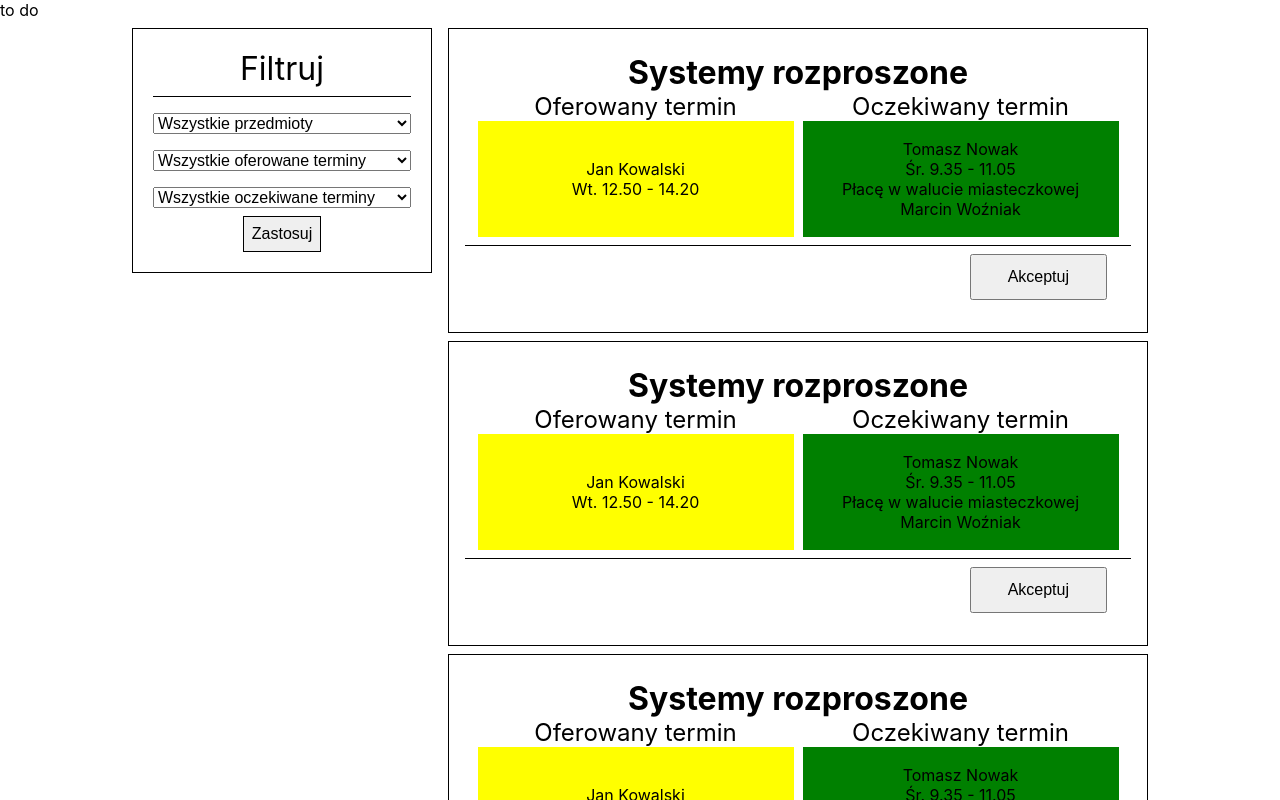
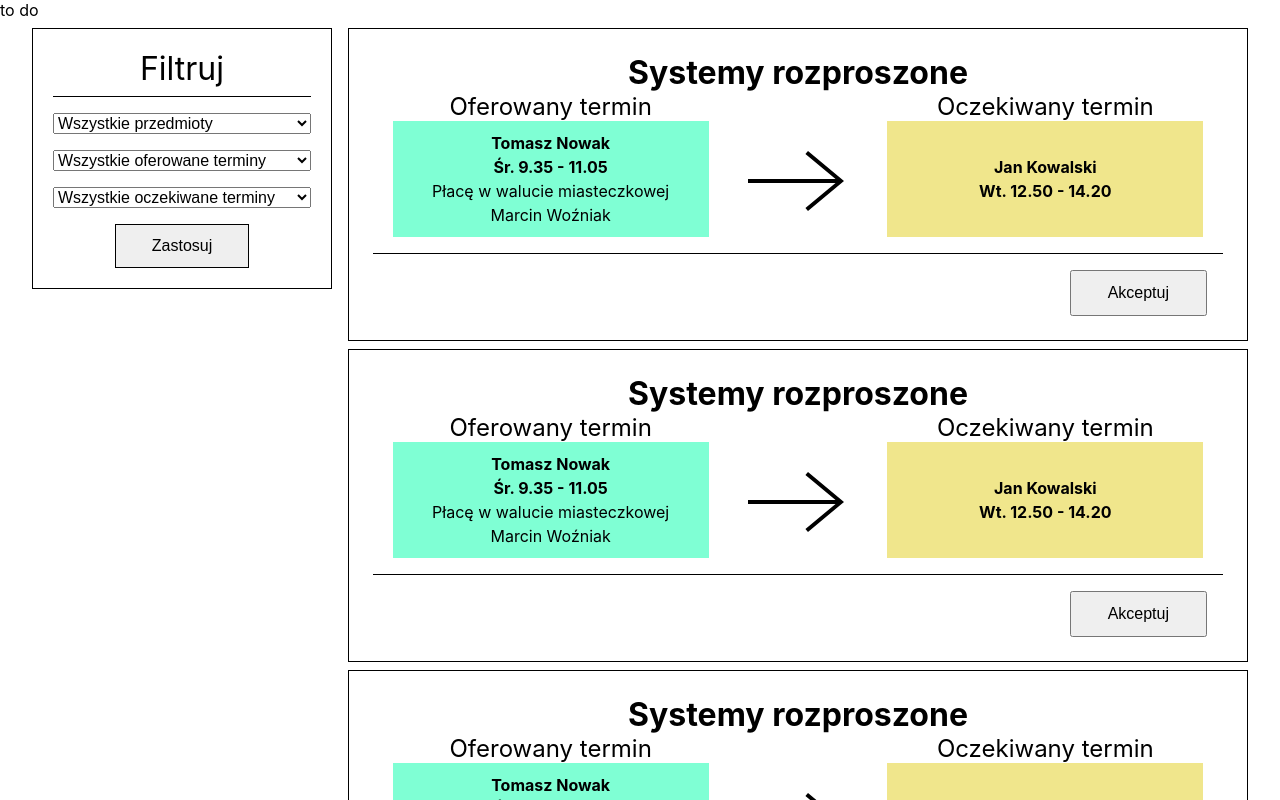
Before and after one commit to MarconZet/enroll-market, a React (Create React App) app in the folder react-app/: page /offers in a window 1280 px wide. Shown: the top 800 px of the page. Built offline with nearby package versions, Linux system fonts and the light colour scheme.

Commit message:
visual fixes

```diff
--- a/react-app/src/components/FiltersColumn/parts.ts
+++ b/react-app/src/components/FiltersColumn/parts.ts
@@ -9,7 +9,8 @@ export const Container = styled.form`
 `;
 
 export const Submit = styled.button`
-    padding: 8px;
+    padding: 12px 36px;
+    margin-top: 8px;
     font-size: 16px;
     border: 1px solid black;
 `;
--- a/react-app/src/components/OneForOneTile/OneForOneTile.tsx
+++ b/react-app/src/components/OneForOneTile/OneForOneTile.tsx
@@ -1,4 +1,5 @@
 import * as P from './parts';
+import { ReactComponent as Arrow } from '../../assets/arrow_right.svg';
 
 export interface OneForOneTileProps {
     subjectName: string;
@@ -15,26 +16,34 @@ export interface OneForOneTileProps {
     acceptCallback?: () => void;
     editCallback?: () => void;
     deleteCallback?: () => void;
+    reverseOrder?: boolean;
 }
 
-export const OneForOneTile: React.FC<OneForOneTileProps> = ({ subjectName, wantedGroup, offeredGroup, acceptCallback, editCallback, deleteCallback }) => (
+export const OneForOneTile: React.FC<OneForOneTileProps> = ({ subjectName, wantedGroup, offeredGroup, acceptCallback, editCallback, deleteCallback, reverseOrder }) => (
     <P.Container>
         <P.SubjectName>{subjectName}</P.SubjectName>
-        <P.OffersBox>
+        <P.OffersBox reverseOrder={reverseOrder}>
             <P.SlotBox>
                 <P.Subheader>Oferowany termin</P.Subheader>
-                <P.ClassBox>
-                    <span>{wantedGroup.teacherName}</span>
-                    <span>{wantedGroup.timeSlot}</span>
+                <P.ClassBox isOffered>
+                    <b>{offeredGroup.teacherName}</b>
+                    <b>{offeredGroup.timeSlot}</b>
+                    <span>{offeredGroup.comment}</span>
+                    <span>{offeredGroup.whoOffers}</span>
                 </P.ClassBox>
             </P.SlotBox>
+            <P.SVGBox>
+                <Arrow
+                    height="100px"
+                    width="100px"
+                    viewBox="0 -5 25 25"
+                />
+            </P.SVGBox>
             <P.SlotBox>
                 <P.Subheader>Oczekiwany termin</P.Subheader>
-                <P.ClassBox isOffered>
-                    <span>{offeredGroup.teacherName}</span>
-                    <span>{offeredGroup.timeSlot}</span>
-                    <span>{offeredGroup.comment}</span>
-                    <span>{offeredGroup.whoOffers}</span>
+                <P.ClassBox>
+                    <b>{wantedGroup.teacherName}</b>
+                    <b>{wantedGroup.timeSlot}</b>
                 </P.ClassBox>
             </P.SlotBox>
         </P.OffersBox>
--- a/react-app/src/components/OneForOneTile/parts.ts
+++ b/react-app/src/components/OneForOneTile/parts.ts
@@ -14,11 +14,12 @@ export const SubjectName = styled.span`
     font-weight: bold;
 `;
 
-export const OffersBox = styled.div`
+export const OffersBox = styled.div<{ reverseOrder?: boolean }>`
     display: flex;
-    flex-direction: row;
     justify-content: space-around;
     width: 100%;
+
+    ${({ reverseOrder }) => reverseOrder ? 'flex-direction: row-reverse;' : 'flex-direction: row;'}
 `;
 
 export const SlotBox = styled.div`
@@ -39,10 +40,12 @@ export const ClassBox = styled.div<{ isOffered?: boolean }>`
     padding: 8px;
     height: 100px;
     width: 300px;
-    ${({ isOffered }) => isOffered ? 'background-color: green;' : 'background-color: yellow;'}
+    ${({ isOffered }) => isOffered ? 'background-color: aquamarine;' : 'background-color: khaki;'}
 
-    span {
+    span, b {
         font-size: 16px;
+        display: inline-block;
+        margin: 2px 0;
     }
 `;
 
@@ -50,8 +53,8 @@ export const ButtonsBox = styled.div`
     display: flex;
     flex-direction: row-reverse;
     width: 100%;
-    padding: 8px;
-    margin-top: 8px;
+    padding-top: 16px;
+    margin-top: 16px;
     border-top: 1px solid black;
 `;
 
@@ -60,3 +63,9 @@ export const Button = styled.button`
     margin: 0 16px;
     font-size: 16px;
 `;
+
+export const SVGBox = styled.div`
+    display: flex;
+    justify-content: center;
+    align-items: center;
+`;
--- a/react-app/src/components/Pagination/parts.ts
+++ b/react-app/src/components/Pagination/parts.ts
@@ -10,11 +10,10 @@ export const Button = styled.button<{ isCurrentPage?: boolean }>`
     height: 50px;
 
     background-color: white;
-    color: blue;
 
     font-size: 24px;
 
-    ${({ isCurrentPage }) => isCurrentPage && 'background-color: gray;'}
+    ${({ isCurrentPage }) => isCurrentPage && 'background-color: royalblue;'}
 
     margin: 0 4px;
 `;
@@ -24,7 +23,6 @@ export const Input = styled.input`
     height: 46px;
 
     background-color: white;
-    color: blue;
 
     font-size: 24px;
 
@@ -33,4 +31,8 @@ export const Input = styled.input`
     text-align: center;
 
     margin: 0 4px;
+
+    &:focus {
+        background-color: lightskyblue;
+    }
 `;
--- a/react-app/src/pages/OffersListingPage/parts.ts
+++ b/react-app/src/pages/OffersListingPage/parts.ts
@@ -10,7 +10,7 @@ export const OffersContainer = styled.div`
     display: flex;
     flex-direction: column;
 
-    width: 700px;
+    width: 900px;
 
     padding: 8px;
 `;
```
Also changed, not shown: react-app/src/assets/arrow_right.svg (added), 1 other file (tests, documents, lock files or other folders).
